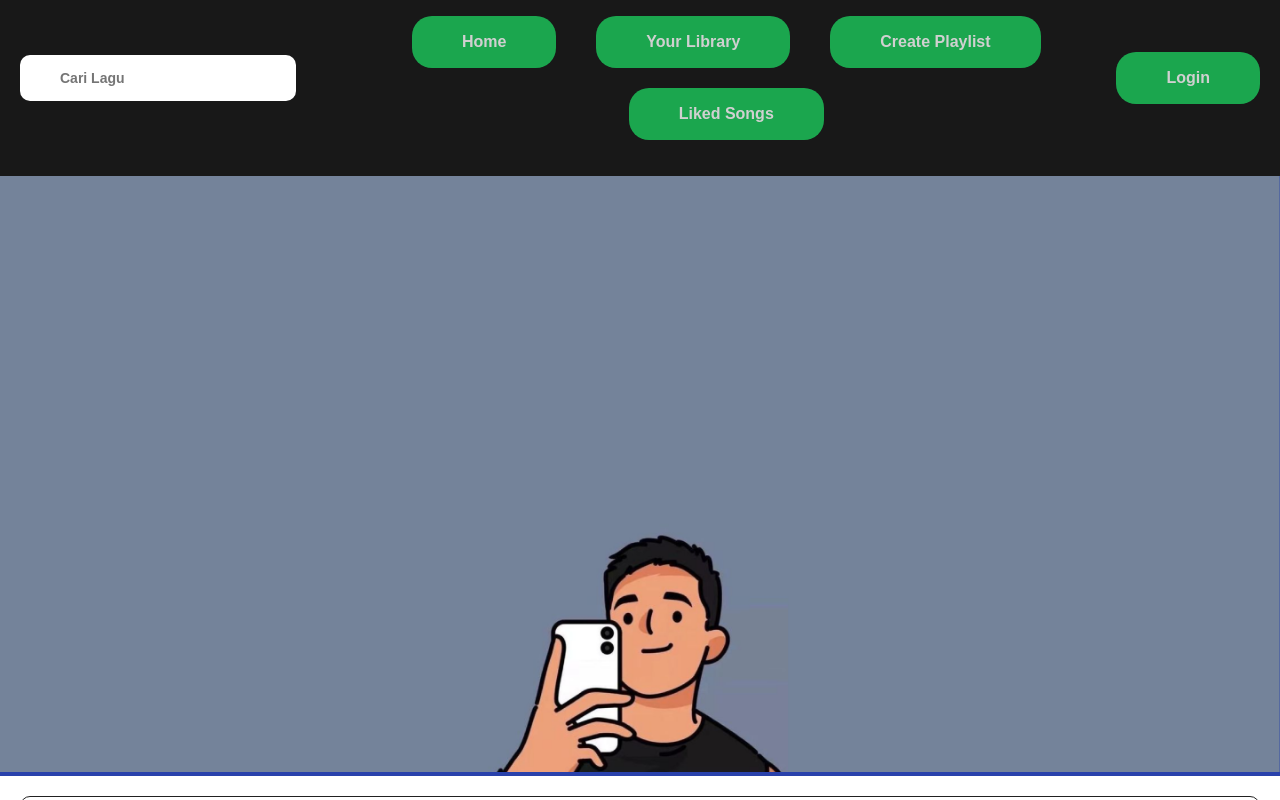
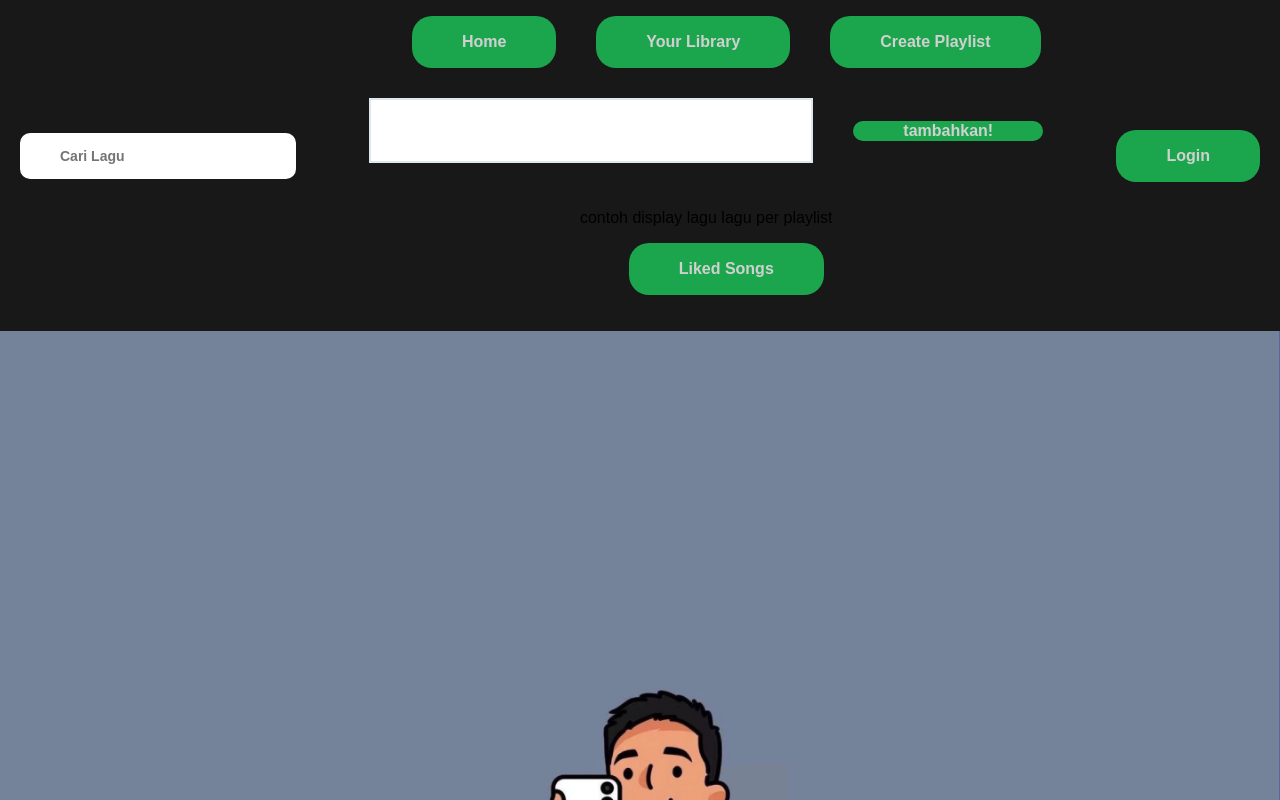
Before and after one commit to ragilpn/Homework, a React (Create React App) app: page / in a window 1280 px wide. Shown: the top 800 px of the page. Built offline with nearby package versions, Linux system fonts and the light colour scheme.

Commit message:
minor change + added playlist

```diff
--- a/src/components/Lagu/Card.jsx
+++ b/src/components/Lagu/Card.jsx
@@ -1,7 +1,14 @@
-import React from 'react'
+import React, {useEffect, useState} from 'react'
 import './card.css'
 
-const Card = ({title,singer,image}) => {
+const Card = ({title,singer,image,playlists,handleNewSongToPlaylist}) => {
+
+  const [selectToggle, setToggle] = useState(false)
+
+  const handleToggleSelect = () => {
+    setToggle(!selectToggle)
+  }
+
   return (
   <div class="playlist">
     <div class="isi">
@@ -16,7 +23,22 @@ const Card = ({title,singer,image}) => {
         <p class="artis">{singer}</p>
     </div>
     <div class="select">
-    <button>select</button>
+    <button onClick={handleToggleSelect}>select</button>
+    {
+      selectToggle && (
+        <div>
+          {
+            playlists.map((playlist, key) => (
+              <div key={key}>
+                <button onClick={() => {
+                  handleNewSongToPlaylist(title, playlist.name)
+                }}>{playlist.name}</button>
+              </div>
+            ))
+          }
+        </div>
+      )
+    }
     </div>
   </div>
   )
--- a/src/components/Playlist/SpotifyGetPlaylist.js
+++ b/src/components/Playlist/SpotifyGetPlaylist.js
@@ -0,0 +1,6 @@
+import React from "react";
+import axios from "axios";
+
+const SpotifyGetPlaylist = () => {
+
+}
--- a/src/pages/Home/index.js
+++ b/src/pages/Home/index.js
@@ -9,6 +9,33 @@ const Home = () => {
     const [token, setToken] = useState("")
     const [results, setResults] = useState([])
     const [error, setError] = useState("")
+
+    const [playlists, setPlaylists] = useState([]) // playlist disimpan di sini
+    const [playlistName, setPlaylistName] = useState("")
+
+    const handleNewPlaylist = (e) => {
+        setPlaylists([...playlists, {name: playlistName, songs: []}])
+        setPlaylistName("")
+    }
+
+    const handleNewSongToPlaylist = (song, playlistName) => {
+        const newPlaylists = playlists.map((val) => {
+            if (val.name === playlistName) {
+                val.songs = [...val.songs, song]
+            }
+            return val
+        })
+
+        setPlaylists(newPlaylists);
+    }
+
+    const handlePlaylistChange = (e) => {
+        setPlaylistName(e.target.value)
+    }
+
+    useEffect(() => {
+        console.log(playlists)
+    }, [playlists])
 
     const validate = (query) => {
         if (token === "") {
@@ -63,6 +90,7 @@ const Home = () => {
         <>
             <div className="navbar">
                 <SearchBar onSearch={search}/>
+
                 <div className='nav'>
                 <button>
                     <p>Home</p>
@@ -73,6 +101,30 @@ const Home = () => {
                 <button>
                     <p>Create Playlist</p>
                 </button>
+                <input
+                    value={playlistName}
+                    onChange={handlePlaylistChange}
+                />
+                <button onClick={handleNewPlaylist}>
+                    tambahkan!
+                </button>
+
+                <div>
+                <p>contoh display lagu lagu per playlist </p>
+                {
+                    playlists.map((playlist) => (
+                        <div>
+                            <p>Judul playlist: {playlist.name}</p>
+                            <p>lagu lagu: </p>
+                            {
+                                playlist.songs.map((song) => (
+                                    <p>{song}</p>
+                                ))
+                            }
+                        </div>
+                    ))
+                }
+                </div>
                 <button>
                     <p>Liked Songs</p>
                 </button>
@@ -86,6 +138,8 @@ const Home = () => {
                     image={a.album.images[1].url}
                     title={a.name}
                     singer={a.artists[0].name}
+                    playlists={playlists}
+                    handleNewSongToPlaylist={handleNewSongToPlaylist}
                 />)
                 }
                 { (results.length === 0 && error === "") &&
```
